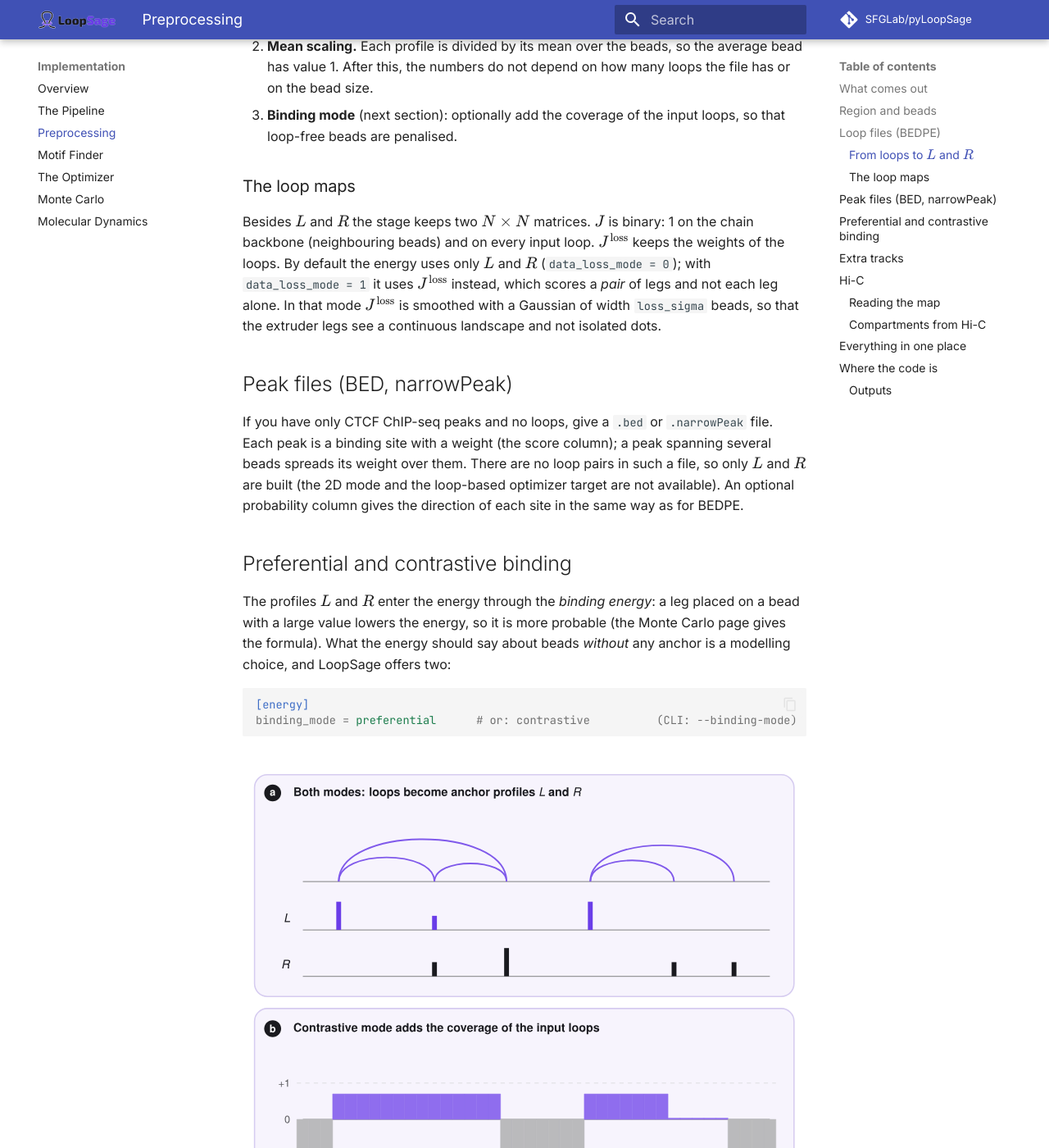
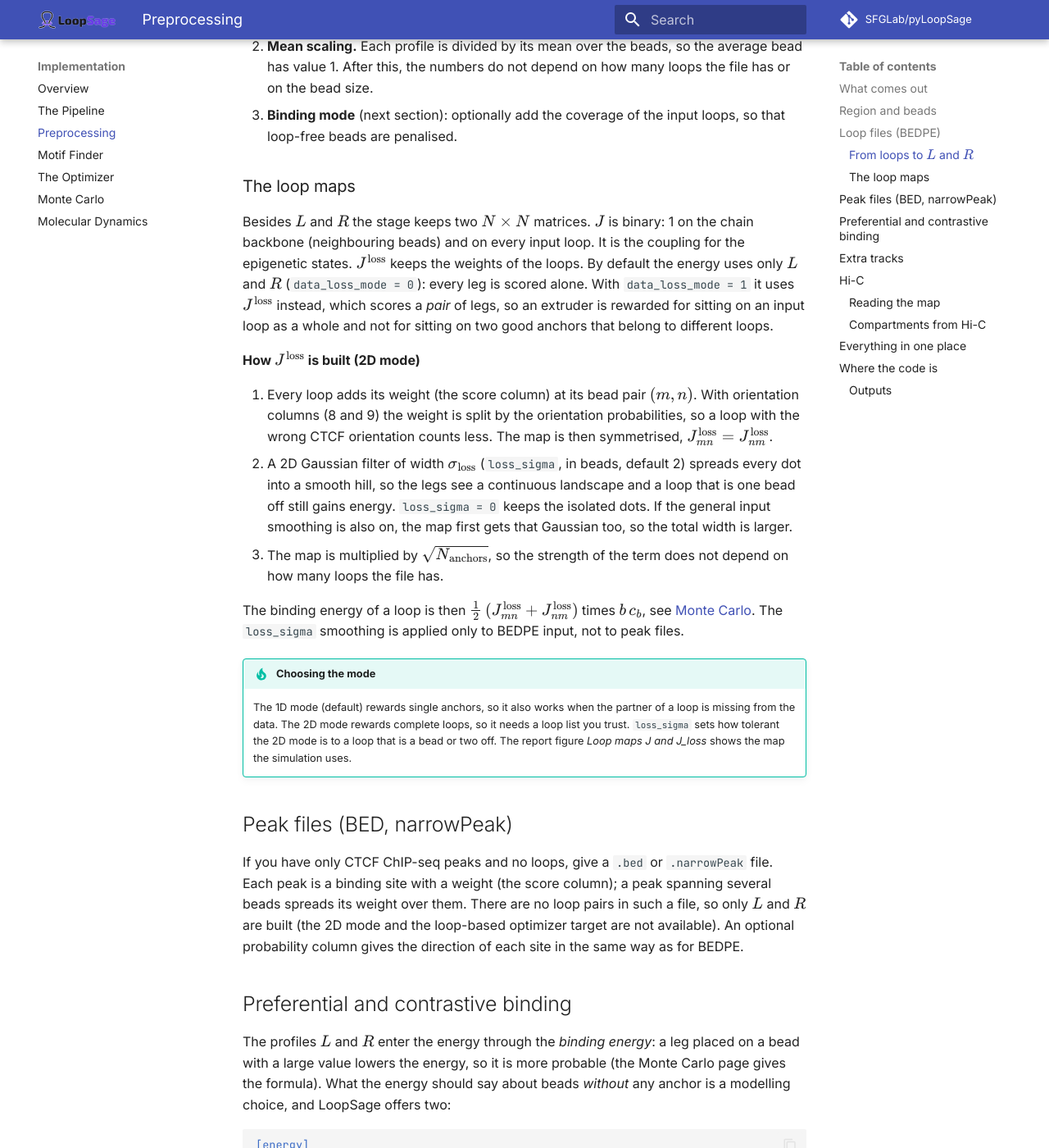
Before and after one commit to SFGLab/pyLoopSage, an MkDocs documentation site: the page built from markdown/implementation/preprocessing.md, in a window 1280 px wide and 1400 px high, scrolled down 2110 px. Shown: the whole window at 82% size. Built offline with MkDocs 1.6.1 and Material for MkDocs 9.7.7, drawn with Linux system fonts in a browser that asks for light colours; comment, search, counter and statistics services are not loaded.

Commit message:
fixed equations in docs

```diff
--- a/markdown/implementation/preprocessing.md
+++ b/markdown/implementation/preprocessing.md
@@ -52,7 +52,18 @@ Three further steps make the profiles easy to use:
 
 ### The loop maps
 
-Besides $L$ and $R$ the stage keeps two $N\times N$ matrices. $J$ is binary: 1 on the chain backbone (neighbouring beads) and on every input loop. $J^{\mathrm{loss}}$ keeps the weights of the loops. By default the energy uses only $L$ and $R$ (`data_loss_mode = 0`); with `data_loss_mode = 1` it uses $J^{\mathrm{loss}}$ instead, which scores a *pair* of legs and not each leg alone. In that mode $J^{\mathrm{loss}}$ is smoothed with a Gaussian of width `loss_sigma` beads, so that the extruder legs see a continuous landscape and not isolated dots.
+Besides $L$ and $R$ the stage keeps two $N\times N$ matrices. $J$ is binary: 1 on the chain backbone (neighbouring beads) and on every input loop. It is the coupling for the epigenetic states. $J^{\mathrm{loss}}$ keeps the weights of the loops. By default the energy uses only $L$ and $R$ (`data_loss_mode = 0`): every leg is scored alone. With `data_loss_mode = 1` it uses $J^{\mathrm{loss}}$ instead, which scores a *pair* of legs, so an extruder is rewarded for sitting on an input loop as a whole and not for sitting on two good anchors that belong to different loops.
+
+**How $J^{\mathrm{loss}}$ is built (2D mode)**
+
+1. Every loop adds its weight (the score column) at its bead pair $(m,n)$. With orientation columns (8 and 9) the weight is split by the orientation probabilities, so a loop with the wrong CTCF orientation counts less. The map is then symmetrised, $J^{\mathrm{loss}}_{mn}=J^{\mathrm{loss}}_{nm}$.
+2. A 2D Gaussian filter of width $\sigma_{\mathrm{loss}}$ (`loss_sigma`, in beads, default 2) spreads every dot into a smooth hill, so the legs see a continuous landscape and a loop that is one bead off still gains energy. `loss_sigma = 0` keeps the isolated dots. If the general input smoothing is also on, the map first gets that Gaussian too, so the total width is larger.
+3. The map is multiplied by $\sqrt{N_{\mathrm{anchors}}}$, so the strength of the term does not depend on how many loops the file has.
+
+The binding energy of a loop is then $\tfrac12\,(J^{\mathrm{loss}}_{mn}+J^{\mathrm{loss}}_{nm})$ times $b\,c_b$, see [Monte Carlo](monte-carlo.md). The `loss_sigma` smoothing is applied only to BEDPE input, not to peak files.
+
+!!! tip "Choosing the mode"
+    The 1D mode (default) rewards single anchors, so it also works when the partner of a loop is missing from the data. The 2D mode rewards complete loops, so it needs a loop list you trust. `loss_sigma` sets how tolerant the 2D mode is to a loop that is a bead or two off. The report figure *Loop maps J and J_loss* shows the map the simulation uses.
 
 ## Peak files (BED, narrowPeak)
 
```
Also changed, not shown: RELEASE_NOTES_v2.0.0.md (added, +49 -0 lines), markdown/implementation/molecular-dynamics.md (+6 -2 lines), markdown/implementation/monte-carlo.md (+4 -2 lines), markdown/implementation/optimizer.md (+5 -2 lines).
